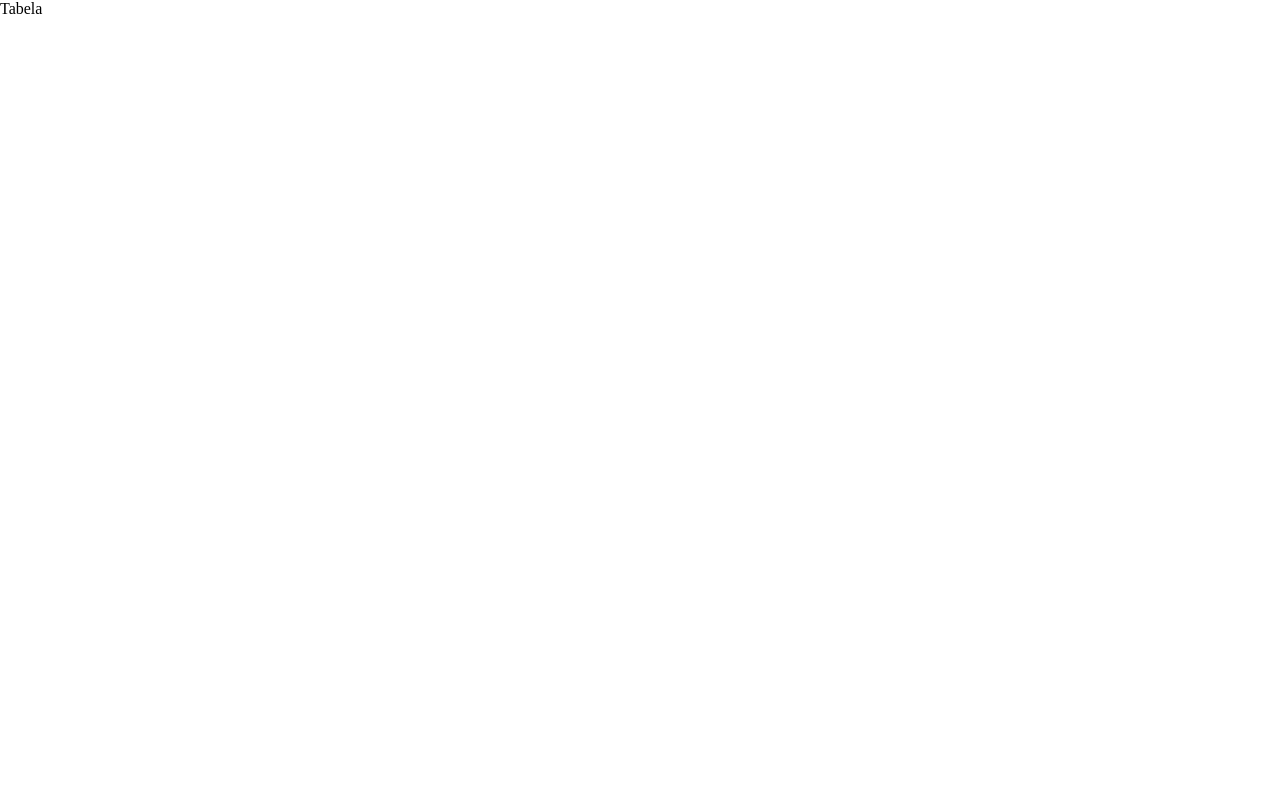
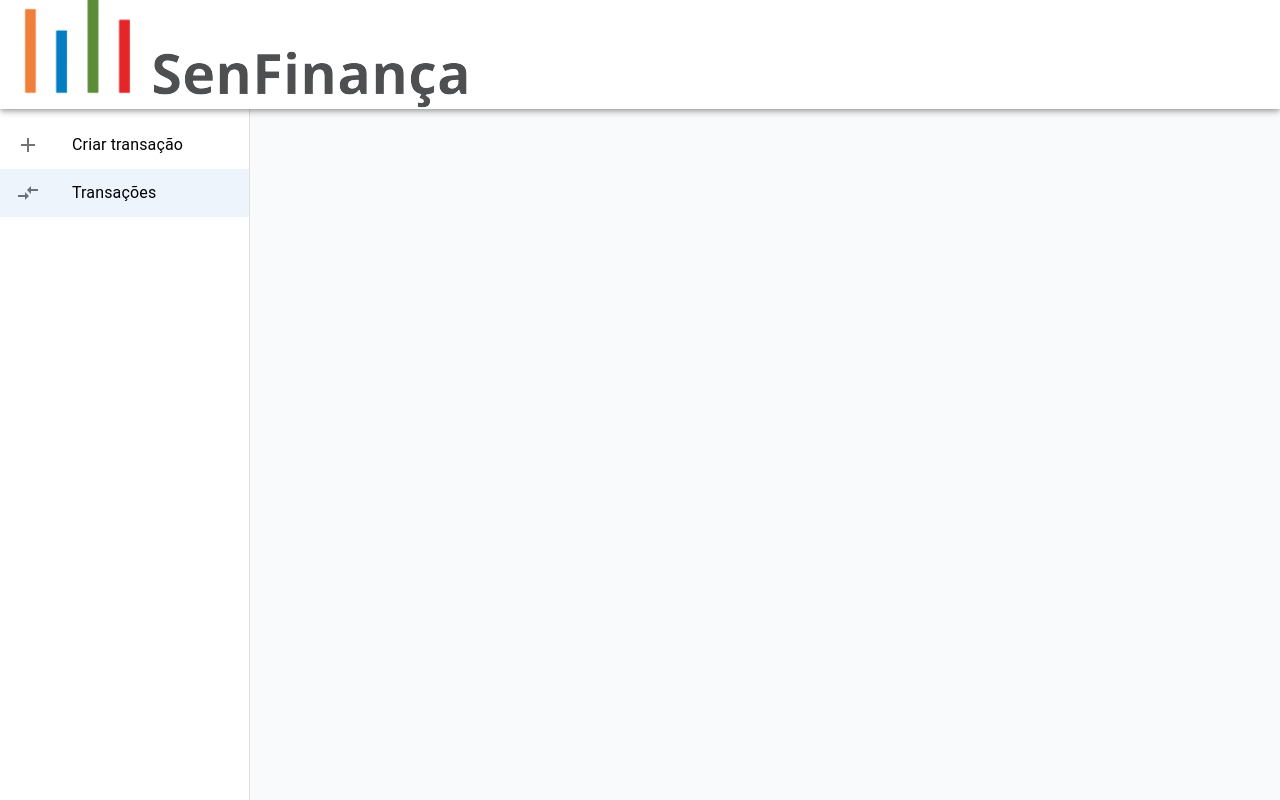
Before and after one commit to Alvaresx/senfinanca-app, a React (Create React App) app: page /transacoes in a window 1280 px wide. Built offline with nearby package versions, Linux system fonts and the light colour scheme.

Commit message:
Criação de Drawer e esboço visual

```diff
--- a/src/App.css
+++ b/src/App.css
@@ -1,3 +1,4 @@
 body {
   margin: 0;
+  background-color: #f8fafb;
 }
--- a/src/App.js
+++ b/src/App.js
@@ -1,10 +1,14 @@
 import "./App.css";
 import MyRoutes from "./Routes";
+import Drawer from "./components/Drawer";
 
 function App() {
   return (
     <>
-      <MyRoutes />
+      <div style={{ display: "flex" }}>
+        <Drawer />
+        <MyRoutes />
+      </div>
     </>
   );
 }
--- a/src/components/Dashboard.js
+++ b/src/components/Dashboard.js
@@ -1,7 +1,21 @@
 import React from "react";
+import {Box, Toolbar} from "@mui/material"
 
 function Dashboard() {
-  return <div>Dashboard</div>;
+  return (
+    <Box
+      component="main"
+      sx={{
+        flexGrow: 1,
+        p: 3,
+        width: { md: `calc(100% - 250px)` },
+        margin: "0 auto",
+      }}
+    >
+      <Toolbar />
+      <div>Dashboard</div>
+    </Box>
+  );
 }
 
 export default Dashboard;
--- /dev/null
+++ b/src/components/Drawer.js
@@ -0,0 +1,135 @@
+import React from "react";
+import { Link } from "react-router-dom";
+import Logo from "../img/logo.png";
+import {
+  Drawer as MUIDrawer,
+  ListItem,
+  List,
+  ListItemIcon,
+  ListItemText,
+  Typography,
+  AppBar,
+  Toolbar,
+  IconButton,
+  Box,
+  Divider,
+} from "@mui/material";
+import {
+  Menu,
+  GridView,
+  Add,
+  CompareArrows,
+} from "@mui/icons-material";
+import { useLocation } from "react-router-dom";
+
+function Drawer() {
+  const [mobileOpen, setMobileOpen] = React.useState(false);
+  const { pathname } = useLocation();
+
+  const handleDrawerToggle = () => {
+    setMobileOpen(!mobileOpen);
+  };
+
+  const itemsList = [
+    {
+      text: "Dashboard",
+      icon: <GridView />,
+      path: "/",
+    },
+    {
+      text: "Criar transação",
+      icon: <Add />,
+      path: "/registro",
+    },
+    {
+      text: "Transações",
+      icon: <CompareArrows />,
+      path: "/transacoes",
+    },
+  ];
+
+  const drawer = (
+    <>
+      <Toolbar />
+      <Divider />
+      <List>
+        {itemsList.map((item) => (
+          <Link
+            to={item.path}
+            style={{ textDecoration: "none", color: "#000" }}
+          >
+            <ListItem
+              button
+              selected={item.path === pathname}
+              key={item.text}
+              onClick={item.onClick}
+            >
+              {item.icon && <ListItemIcon>{item.icon}</ListItemIcon>}
+              <ListItemText primary={item.text} />
+            </ListItem>
+          </Link>
+        ))}
+      </List>
+    </>
+  );
+
+  return (
+    <>
+      <AppBar
+        position="fixed"
+        sx={{ zIndex: (theme) => theme.zIndex.drawer + 1, backgroundColor: "#fff" }}
+      >
+        <Toolbar>
+          <IconButton
+            color="inherit"
+            aria-label="open drawer"
+            edge="start"
+            onClick={handleDrawerToggle}
+            sx={{ mr: 2, display: { md: "none" } }}
+          >
+            <Menu sx={{fill: "#4e4f50"}} />
+          </IconButton>
+          <img src={Logo} alt="Logo da SenFinança" />
+        </Toolbar>
+      </AppBar>
+      <Box
+        component="nav"
+        sx={{ width: { md: "250px" }, flexShrink: { md: 0 } }}
+        aria-label="mailbox folders"
+      >
+        <MUIDrawer
+          variant="temporary"
+          onClick={handleDrawerToggle}
+          sx={{
+            display: { xs: "block", md: "none" },
+            width: "250px",
+            "& .MuiDrawer-paper": {
+              width: "250px",
+              boxSizing: "border-box",
+              backgroundColor: "#fff",
+            },
+          }}
+          open={mobileOpen}
+        >
+          {drawer}
+        </MUIDrawer>
+        <MUIDrawer
+          variant="permanent"
+          sx={{
+            display: { xs: "none", md: "block" },
+            "& .MuiDrawer-paper": {
+              boxSizing: "border-box",
+              width: "250px",
+              backgroundColor: "#fff",
+            },
+          }}
+          open
+        >
+          {drawer}
+        </MUIDrawer>
+      </Box>
+    </>
+  );
+}
+
+export default Drawer;
--- a/src/components/RegistroTransacao.js
+++ b/src/components/RegistroTransacao.js
@@ -1,7 +1,21 @@
 import React from "react";
+import {Box, Toolbar} from "@mui/material"
 
 function RegistroTransacao() {
-  return <div>Registro</div>;
+  return (
+    <Box
+      component="main"
+      sx={{
+        flexGrow: 1,
+        p: 3,
+        width: { md: `calc(100% - 250px)` },
+        margin: "0 auto",
+      }}
+    >
+      <Toolbar />
+      <div>Registro</div>
+    </Box>
+  );
 }
 
 export default RegistroTransacao;
--- a/src/components/TableTransacoes.js
+++ b/src/components/TableTransacoes.js
@@ -1,7 +1,21 @@
 import React from "react";
+import {Box, Toolbar} from "@mui/material"
 
 function TableTransacoes() {
-  return <div>Tabela</div>;
+  return (
+    <Box
+      component="main"
+      sx={{
+        flexGrow: 1,
+        p: 3,
+        width: { md: `calc(100% - 250px)` },
+        margin: "0 auto",
+      }}
+    >
+      <Toolbar />
+      <div>Transações</div>
+    </Box>
+  );
 }
 
 export default TableTransacoes;
```
Also changed, not shown: src/img/logo.png (added).
